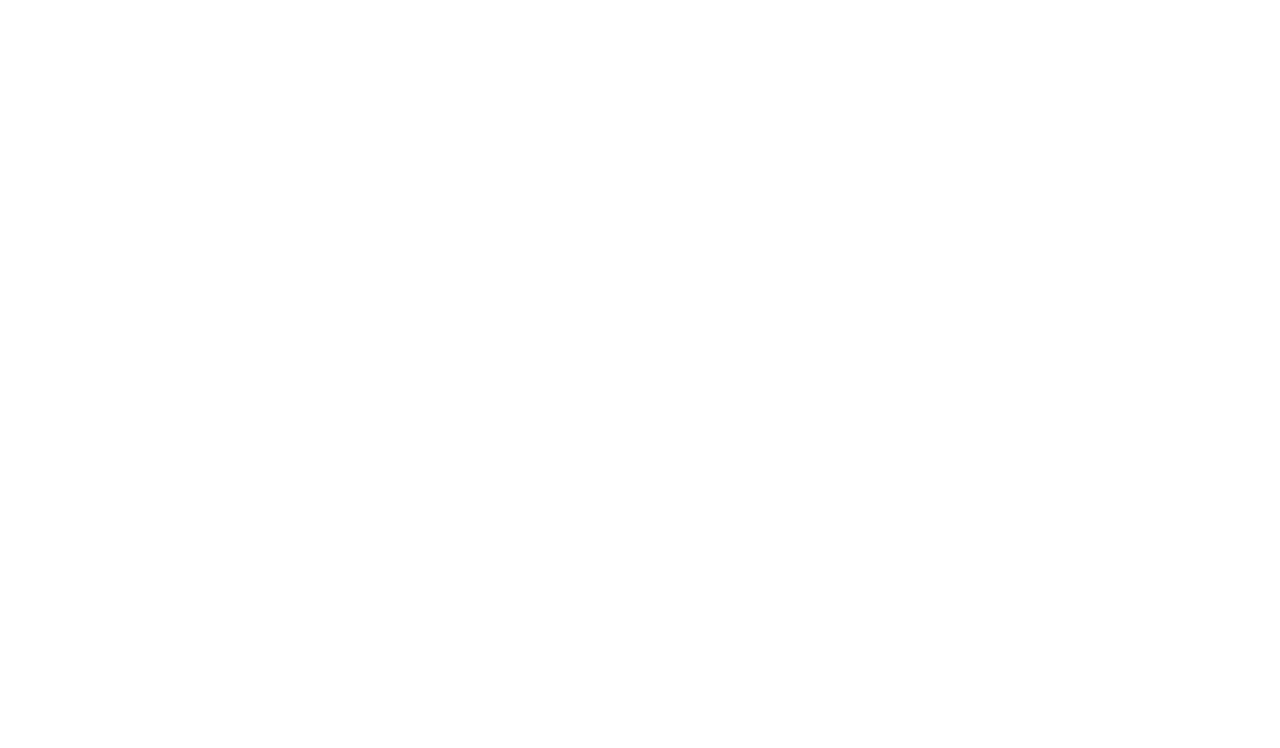
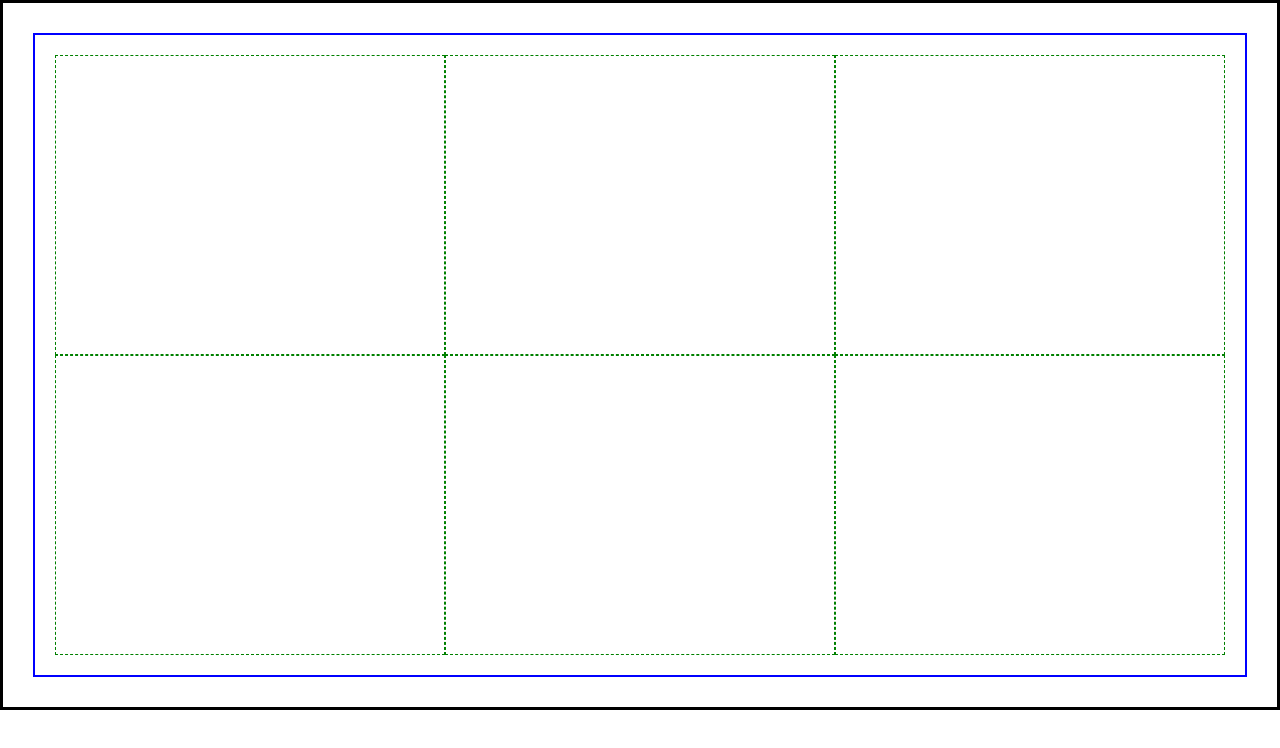
Before and after one commit to AnatoliyZakhryapin/html-css-boolando, a plain HTML site: page index.html in a window 1280 px wide. Drawn offline with Linux system fonts and the light colour scheme.

Commit message:
ADD Debug rules

```diff
--- a/css/style.css
+++ b/css/style.css
@@ -21,3 +21,21 @@
 .col-4 {
     flex-basis: calc((100% / 12) * 4);
 }
+
+/* Debug */
+
+.debug .container {
+    border: 3px solid black;
+    padding: 30px;
+}
+
+.debug .row {
+    border: 2px solid blue;
+    padding: 20px;
+}
+
+.debug .row [class^='col-'] {
+    border: 1px dashed green;
+    min-height: 300px;
+    padding: 10px;
+}
--- a/index.html
+++ b/index.html
@@ -6,7 +6,7 @@
     <link rel="stylesheet" href="./css/style.css">
     <title>BOOLANDO</title>
 </head>
-<body>
+<body class="debug">
 
     <!--Header-->
     <header></header>
```
